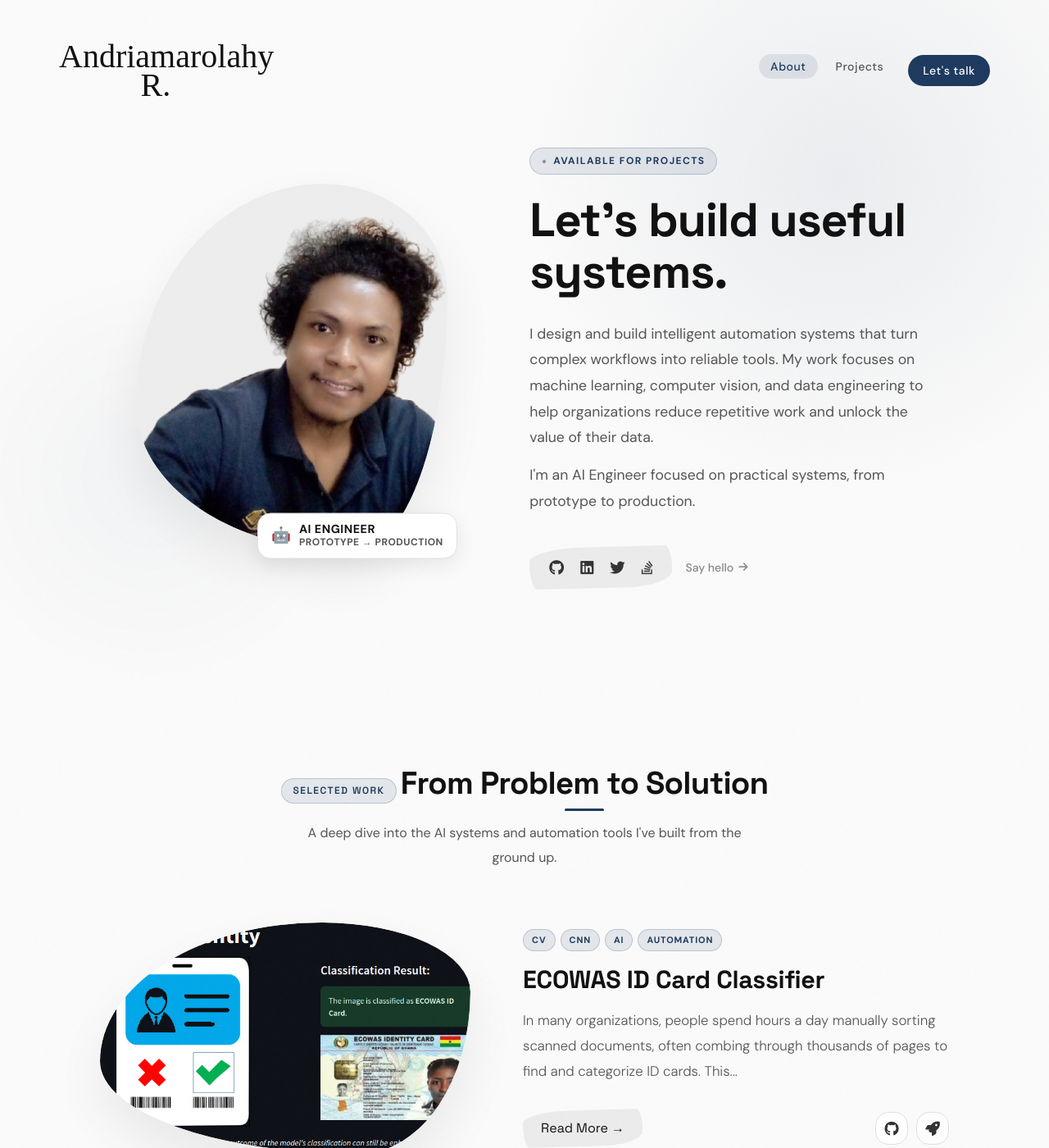
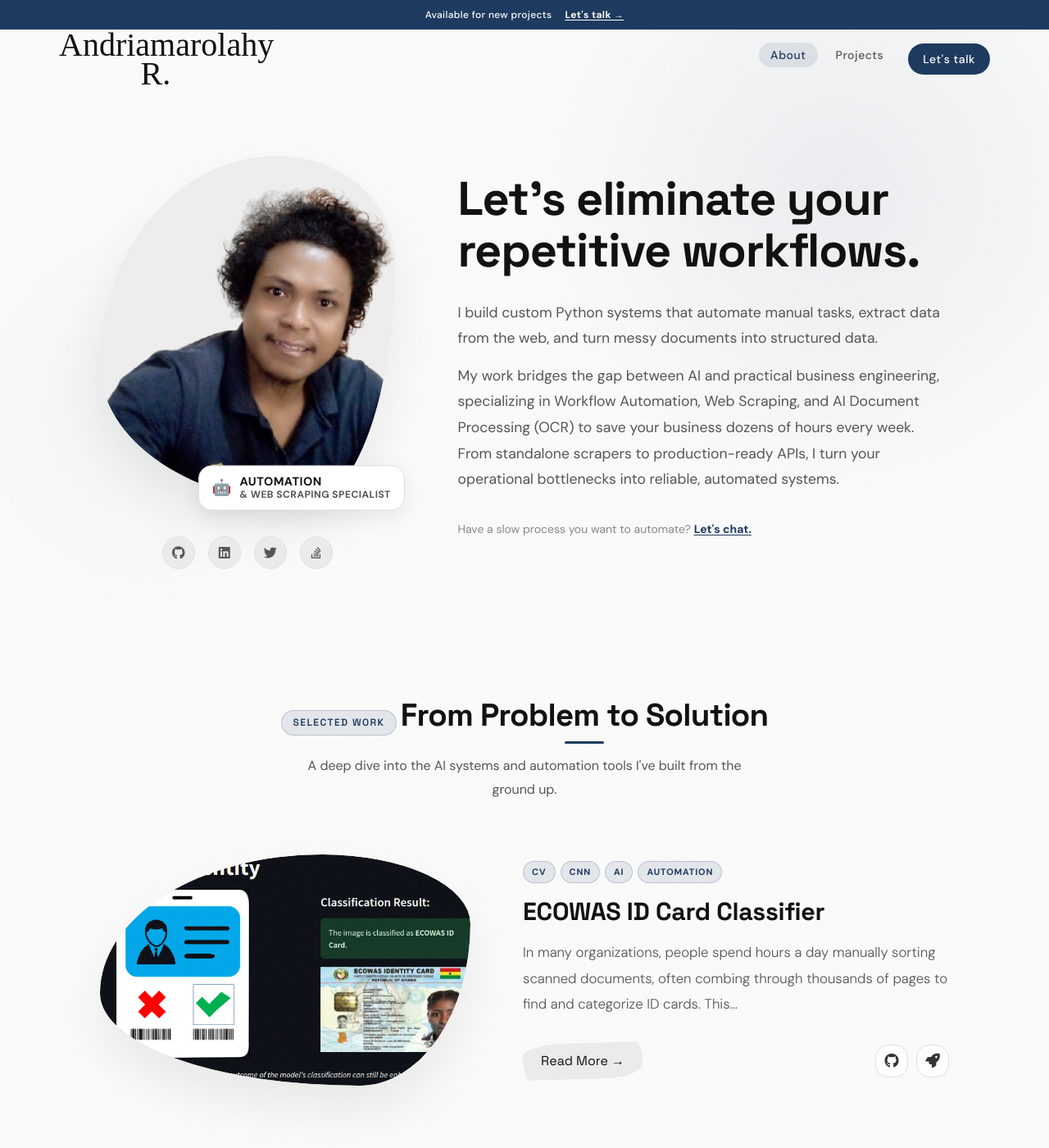
Before and after one commit to marolAI/marolAI.github.io, a Jekyll site: the page built from index.html, in a window 1280 px wide and 1400 px high. Shown: the whole window at 82% size. Built offline with Jekyll 4.4.1, drawn with Linux system fonts in a browser that asks for light colours; some web fonts are replaced.

Commit message:
update: add top bar, move social icons below headshot, refine hero layout and spacing

```diff
--- a/_includes/about.html
+++ b/_includes/about.html
@@ -9,48 +9,31 @@
                 <div class="image-badge">
                     <span class="badge-icon">🤖</span>
                     <div class="badge-text">
-                        <strong>AI Engineer</strong>
-                        Prototype → Production
+                        <strong>AUTOMATION </strong>
+                        & WEB SCRAPING SPECIALIST
                     </div>
                 </div>
+            </div>
+            <div class="hero-social animate-fade-in delay-3">
+                {% for medium in site.data.media %}
+                    {% if medium.label != "Email" %}
+                        <a href="{{ medium.link }}" target="_blank" rel="noopener noreferrer" aria-label="{{ medium.label }}">
+                            <i class="{{ medium.icon }}"></i>
+                        </a>
+                    {% endif %}
+                {% endfor %}
             </div>
         </div>
 
         <div class="hero__content">
-            <div class="hero__eyebrow animate-fade-in">
-                <span class="dot"></span>
-                Available for projects
+            <h1 class="hero__headline animate-fade-in delay-1">Let's eliminate your repetitive workflows.</h1>
+
+            <div class="hero__description animate-fade-in delay-2">
+                <p>I build custom Python systems that automate manual tasks, extract data from the web, and turn messy documents into structured data.</p>
+                <p>My work bridges the gap between AI and practical business engineering, specializing in Workflow Automation, Web Scraping, and AI Document Processing (OCR) to save your business dozens of hours every week. From standalone scrapers to production-ready APIs, I turn your operational bottlenecks into reliable, automated systems.</p>
             </div>
 
-            <h1 class="hero__headline animate-fade-in delay-1">Let's build useful systems.</h1>
-
-            <div class="hero__description animate-fade-in delay-2">
-                <p>I design and build intelligent automation systems that turn complex workflows into reliable tools. My work focuses on machine learning, computer vision, and data engineering to help organizations reduce repetitive work and unlock the value of their data.</p>
-                <p>I'm an AI Engineer focused on practical systems, from prototype to production.</p>
-            </div>
-
-            <div class="hero__actions animate-fade-in delay-3">
-                <div class="brush-container">
-                    <span class="brush-stroke"></span>
-                    <div class="social-links-brush">
-                        {% for medium in site.data.media %}
-                            {% if medium.label != "Email" %}
-                                <a href="{{ medium.link }}" target="_blank" rel="noopener noreferrer" aria-label="{{ medium.label }}">
-                                    <i class="{{ medium.icon }}"></i>
-                                </a>
-                            {% endif %}
-                        {% endfor %}
-                    </div>
-                </div>
-                <a href="mailto:{{ site.email }}" class="hero-cv-link">
-                    Say hello <i class="fas fa-arrow-right"></i>
-                </a>
-            </div>
+            <p class="hero-quick-cta animate-fade-in delay-3">Have a slow process you want to automate? <a href="mailto:{{ site.email }}">Let's chat.</a></p>
         </div>
     </div>
-
-    <div class="scroll-hint">
-        <div class="scroll-line"></div>
-        Scroll
-    </div>
 </section>
--- a/_includes/header.html
+++ b/_includes/header.html
@@ -1,3 +1,10 @@
+<div class="top-bar">
+  <div class="top-bar-inner">
+    <span>Available for new projects</span>
+    <a href="mailto:{{ site.email }}">Let's talk →</a>
+  </div>
+</div>
+
 <header class="site-header" id="site-header">
   <div class="header-inner">
     <div class="logo">
--- a/_sass/layout/_header.scss
+++ b/_sass/layout/_header.scss
@@ -1,11 +1,42 @@
-.site-header {
+/* ─── Top Bar ─────────────────────────────── */
+.top-bar {
     position: fixed;
     top: 0;
     left: 0;
     width: 100%;
+    z-index: 101;
+    background: var(--color-accent);
+    color: #ffffff;
+}
+
+.top-bar-inner {
+    display: flex;
+    justify-content: center;
+    align-items: center;
+    gap: 16px;
+    height: 36px;
+    padding: 0 clamp(1rem, 4vw, 2rem);
+    font-size: var(--text-xs);
+    font-weight: 500;
+    letter-spacing: 0.03em;
+
+    a {
+        color: #ffffff;
+        font-weight: 600;
+        text-decoration: underline;
+        text-underline-offset: 2px;
+
+        &:hover { opacity: 0.8; }
+    }
+}
+
+.site-header {
+    position: fixed;
+    top: 36px;
+    left: 0;
+    width: 100%;
     z-index: 100;
-    padding: 50px 0 ;
-    transition: background 0.4s ease, box-shadow 0.4s ease, padding 0.3s ease;
+    transition: background 0.4s ease, box-shadow 0.4s ease;
 
     /* Default: transparent */
     background: transparent;
@@ -173,10 +204,10 @@
 .mobile-nav {
     display: none;
     position: fixed;
-    top: 0;
+    top: 36px;
     left: 0;
     width: 100%;
-    height: 100vh;
+    height: calc(100vh - 36px);
     background: var(--color-bg);
     z-index: 90;
     padding: 110px 40px 60px;
--- a/_sass/pages/_about.scss
+++ b/_sass/pages/_about.scss
@@ -9,7 +9,7 @@
 
 .hero {
     position: relative;
-    padding: clamp(120px, 15vw, 180px) 0 clamp(80px, 10vw, 120px);
+    padding: clamp(130px, 16vw, 190px) 0 clamp(40px, 6vw, 60px);
     overflow: hidden;
 
     /* Ambient gradient glow */
@@ -47,11 +47,11 @@
     &__container {
         position: relative;
         z-index: 1;
-        max-width: 1060px;
+        max-width: 1100px;
         margin: 0 auto;
         padding: 0 var(--container-padding);
         display: grid;
-        grid-template-columns: 1fr 1.15fr;
+        grid-template-columns: 0.75fr 1.25fr;
         gap: clamp(40px, 6vw, 80px);
         align-items: center;
 
@@ -139,15 +139,18 @@
     }
 }
 
-.hero__actions {
-    margin-top: 2.5rem;
-    display: flex;
-    align-items: center;
-    gap: 16px;
+.hero-quick-cta {
+    margin-top: 2rem;
+    font-size: var(--text-sm);
+    color: var(--color-text-muted);
 
-    @media (max-width: 900px) {
-        justify-content: center;
-        flex-wrap: wrap;
+    a {
+        color: var(--color-accent);
+        font-weight: 600;
+        text-decoration: underline;
+        text-underline-offset: 2px;
+
+        &:hover { opacity: 0.8; }
     }
 }
 
@@ -226,7 +229,36 @@
 /* --- Hero Image --- */
 .hero__image-column {
     display: flex;
-    justify-content: center;
+    flex-direction: column;
+    align-items: center;
+    gap: 40px;
+}
+
+.hero-social {
+    display: flex;
+    gap: 16px;
+
+    a {
+        display: flex;
+        align-items: center;
+        justify-content: center;
+        width: 40px;
+        height: 40px;
+        background: var(--color-surface-muted);
+        border: 1px solid var(--color-border);
+        border-radius: var(--radius-full);
+        color: var(--color-text-secondary);
+        font-size: 1rem;
+        text-decoration: none;
+        transition: all var(--transition-fast);
+
+        &:hover {
+            color: var(--color-accent);
+            border-color: var(--color-accent);
+            background: var(--color-accent-dim);
+            transform: translateY(-2px);
+        }
+    }
 }
 
 .image-stage {
@@ -357,55 +389,6 @@
     }
 }
 
-/* Scroll indicator */
-.scroll-hint {
-    position: absolute;
-    bottom: 32px;
-    left: 50%;
-    transform: translateX(-50%);
-    display: flex;
-    flex-direction: column;
-    align-items: center;
-    gap: 6px;
-    color: var(--color-text-faint);
-    font-size: var(--text-xs);
-    letter-spacing: var(--tracking-wider);
-    text-transform: uppercase;
-    animation: fade-in-up 1s 1.5s ease both;
-
-    .scroll-line {
-        width: 1px;
-        height: 36px;
-        background: linear-gradient(to bottom, var(--color-text-faint), transparent);
-        animation: scroll-line 1.8s ease-in-out infinite;
-    }
-
-    @media (max-width: 768px) {
-        display: none;
-    }
-}
-
-@keyframes scroll-line {
-    0% {
-        transform: scaleY(0);
-        transform-origin: top;
-    }
-
-    50% {
-        transform: scaleY(1);
-        transform-origin: top;
-    }
-
-    51% {
-        transform-origin: bottom;
-    }
-
-    100% {
-        transform: scaleY(0);
-        transform-origin: bottom;
-    }
-}
-
 @keyframes fade-in-up {
     from {
         opacity: 0;
```
